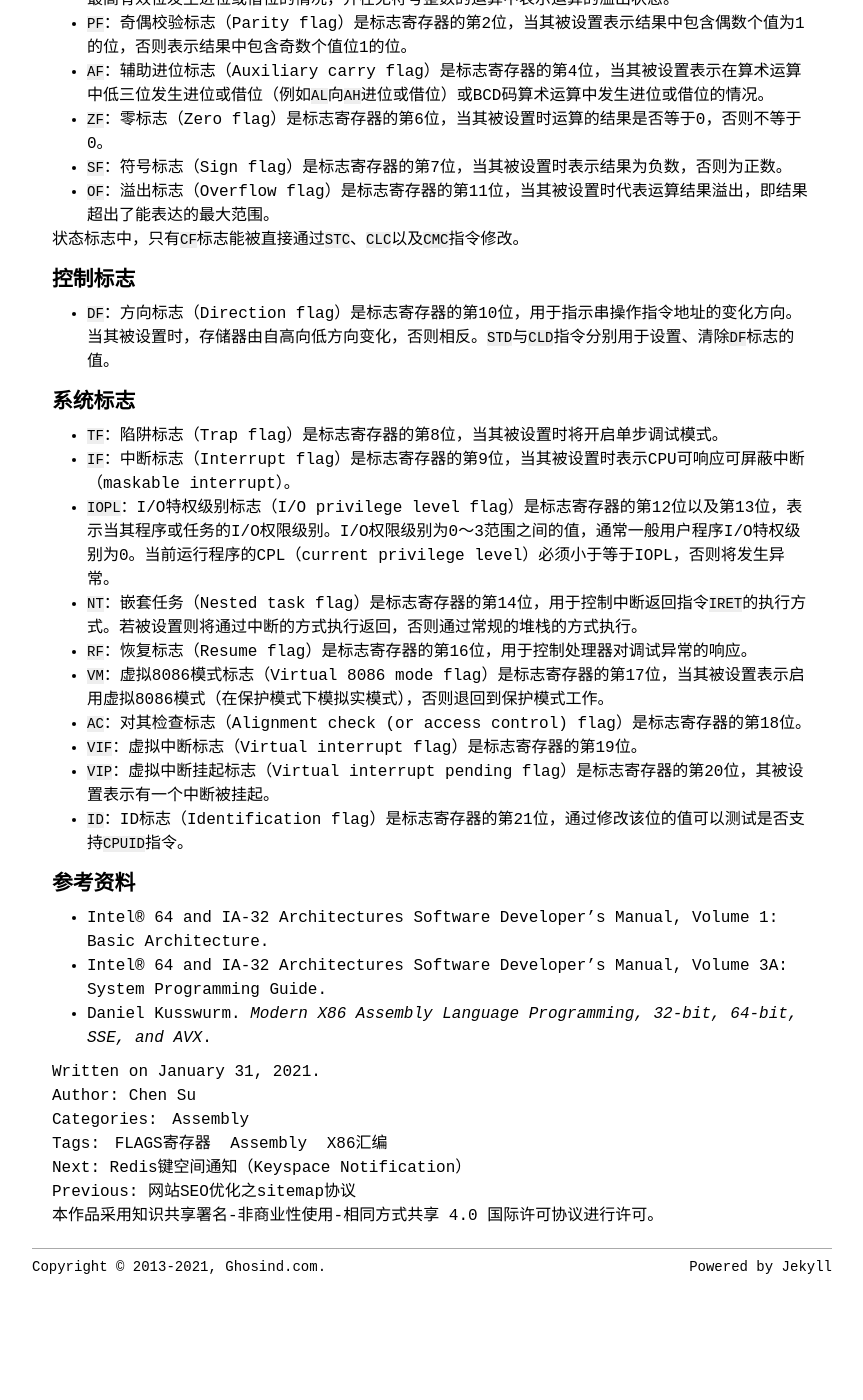
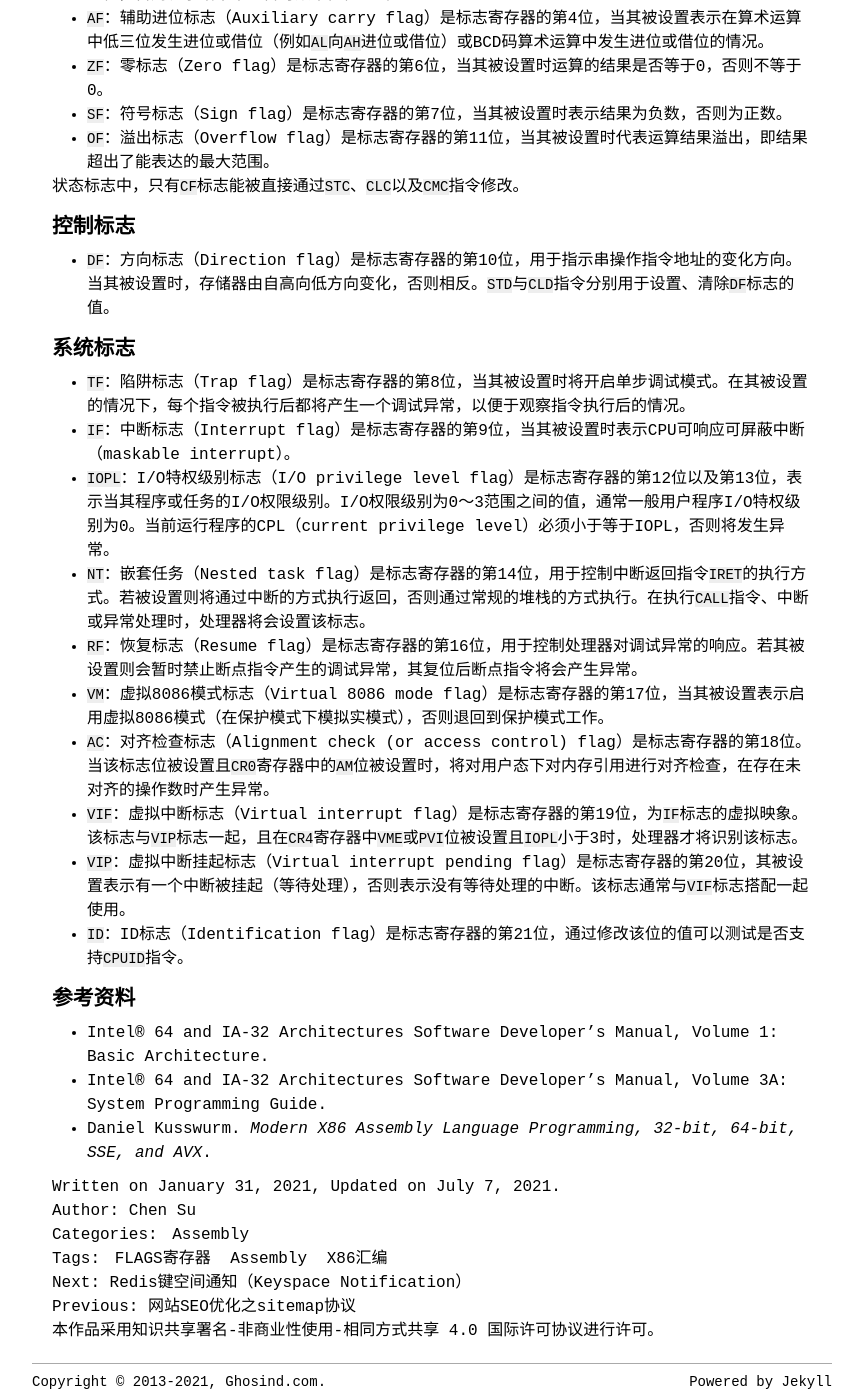
Before and after one commit to ghosind/ghosind.github.io, a Jekyll site: the page built from _posts/assembly/2021-01-31-x86-flags-register.md, in a window 1280 px wide and 1400 px high, scrolled down 1139 px. Shown: the whole window, without its empty margins (208-1071 px from the left). Built offline with Jekyll 4.4.1, drawn with Linux system fonts in a browser that asks for light colours; comment, search, counter and statistics services are not loaded; before the commit the page ends 2424 px from its top, so only the background shows below that; some of the changed text lies outside the part shown.

Commit message:
Update post.

```diff
--- a/_posts/assembly/2021-01-31-x86-flags-register.md
+++ b/_posts/assembly/2021-01-31-x86-flags-register.md
@@ -2,9 +2,10 @@
 layout: post
 title: X86汇编标志寄存器
 date: 2021-01-31
+last_modified_at: 2021-07-07
 categories: [Assembly]
 tags: [FLAGS寄存器, Assembly, X86汇编]
-excerpt:
+excerpt: 简单记录X86汇编EFLAGS标志寄存器中各标志位的作用。
 ---
 
 FLAGS标志寄存器由一组状态标志、一个控制标志以、一组系统标志以及一部分保留未使用的位所组成。其状态标志用于表示逻辑或算术运算的结果，系统标志提供给操作系统使用。
@@ -34,15 +35,15 @@
 
 ## 系统标志
 
-- `TF`：陷阱标志（Trap flag）是标志寄存器的第8位，当其被设置时将开启单步调试模式。
+- `TF`：陷阱标志（Trap flag）是标志寄存器的第8位，当其被设置时将开启单步调试模式。在其被设置的情况下，每个指令被执行后都将产生一个调试异常，以便于观察指令执行后的情况。
 - `IF`：中断标志（Interrupt flag）是标志寄存器的第9位，当其被设置时表示CPU可响应可屏蔽中断（maskable interrupt）。
 - `IOPL`：I/O特权级别标志（I/O privilege level flag）是标志寄存器的第12位以及第13位，表示当其程序或任务的I/O权限级别。I/O权限级别为0～3范围之间的值，通常一般用户程序I/O特权级别为0。当前运行程序的CPL（current privilege level）必须小于等于IOPL，否则将发生异常。
-- `NT`：嵌套任务（Nested task flag）是标志寄存器的第14位，用于控制中断返回指令`IRET`的执行方式。若被设置则将通过中断的方式执行返回，否则通过常规的堆栈的方式执行。
-- `RF`：恢复标志（Resume flag）是标志寄存器的第16位，用于控制处理器对调试异常的响应。
+- `NT`：嵌套任务（Nested task flag）是标志寄存器的第14位，用于控制中断返回指令`IRET`的执行方式。若被设置则将通过中断的方式执行返回，否则通过常规的堆栈的方式执行。在执行`CALL`指令、中断或异常处理时，处理器将会设置该标志。
+- `RF`：恢复标志（Resume flag）是标志寄存器的第16位，用于控制处理器对调试异常的响应。若其被设置则会暂时禁止断点指令产生的调试异常，其复位后断点指令将会产生异常。
 - `VM`：虚拟8086模式标志（Virtual 8086 mode flag）是标志寄存器的第17位，当其被设置表示启用虚拟8086模式（在保护模式下模拟实模式），否则退回到保护模式工作。
-- `AC`：对其检查标志（Alignment check (or access control) flag）是标志寄存器的第18位。
-- `VIF`：虚拟中断标志（Virtual interrupt flag）是标志寄存器的第19位。
-- `VIP`：虚拟中断挂起标志（Virtual interrupt pending flag）是标志寄存器的第20位，其被设置表示有一个中断被挂起。
+- `AC`：对齐检查标志（Alignment check (or access control) flag）是标志寄存器的第18位。当该标志位被设置且`CR0`寄存器中的`AM`位被设置时，将对用户态下对内存引用进行对齐检查，在存在未对齐的操作数时产生异常。
+- `VIF`：虚拟中断标志（Virtual interrupt flag）是标志寄存器的第19位，为`IF`标志的虚拟映象。该标志与`VIP`标志一起，且在`CR4`寄存器中`VME`或`PVI`位被设置且`IOPL`小于3时，处理器才将识别该标志。
+- `VIP`：虚拟中断挂起标志（Virtual interrupt pending flag）是标志寄存器的第20位，其被设置表示有一个中断被挂起（等待处理），否则表示没有等待处理的中断。该标志通常与`VIF`标志搭配一起使用。
 - `ID`：ID标志（Identification flag）是标志寄存器的第21位，通过修改该位的值可以测试是否支持`CPUID`指令。
 
 ## 参考资料
```
